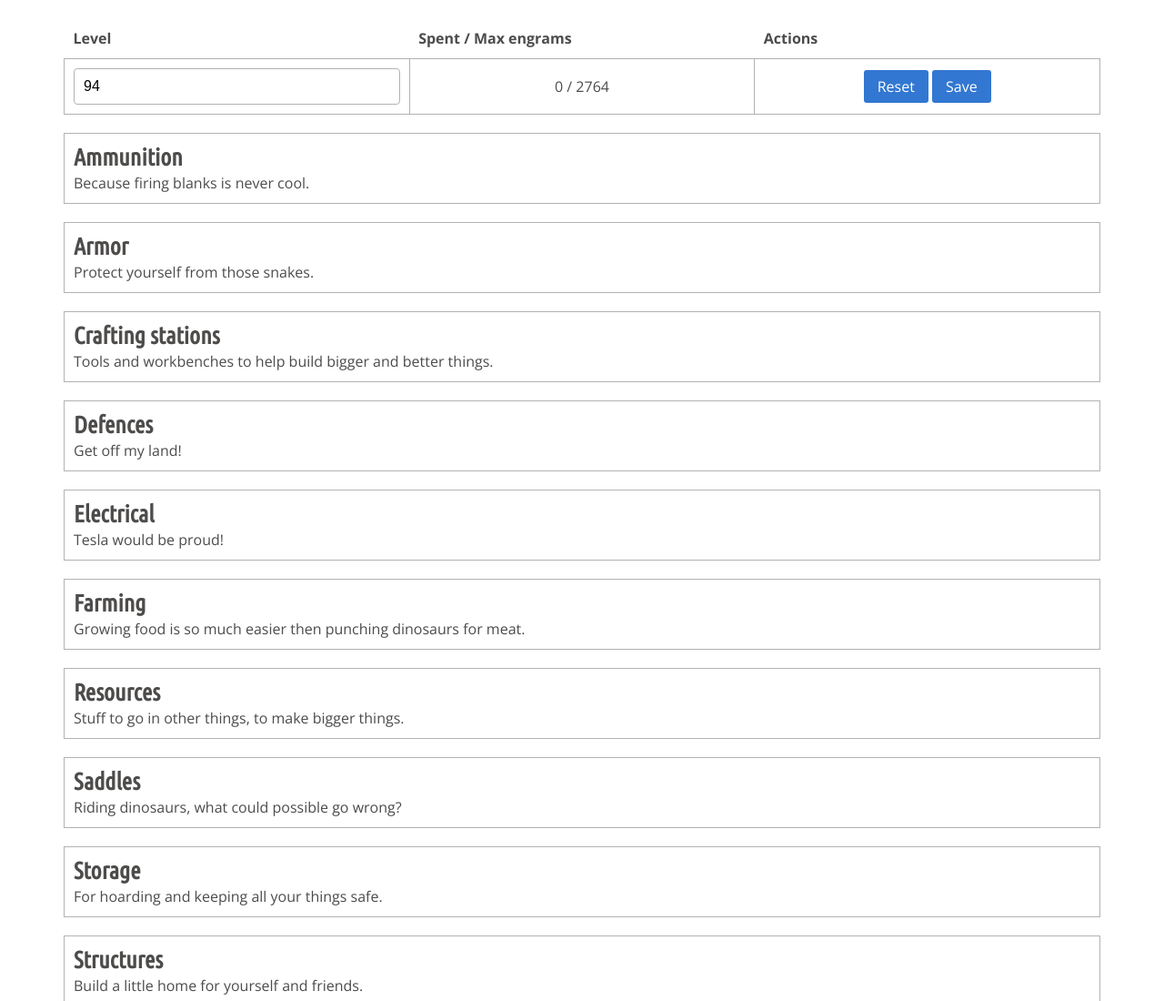
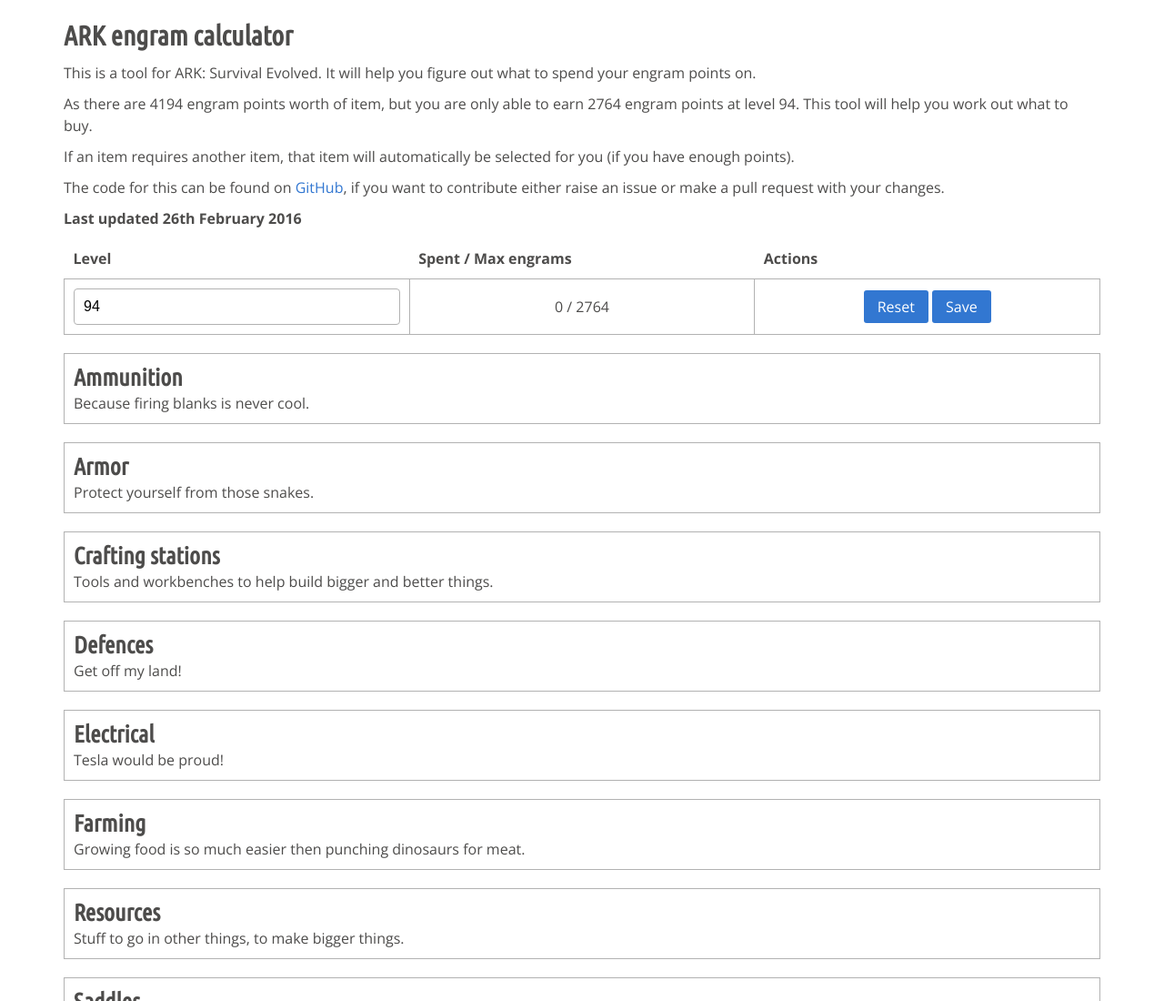
Before and after one commit to MartinBlackburn/ARK-skill-tree, a website: page index.html in a window 1280 px wide. Shown: the top 1100 px of the page at 91% size. Drawn offline with nearby package versions, Linux system fonts and the light colour scheme.

Commit message:
added text about the tool

```diff
--- a/assets/sass/layout/reset.scss
+++ b/assets/sass/layout/reset.scss
@@ -39,7 +39,7 @@ abbr[title], dfn[title] {
  * Typography
  */
 strong, mark, b {
-    font-weight: 400;
+    font-weight: 800;
     font-style: inherit;
 }
 
--- a/assets/sass/typography/headings.scss
+++ b/assets/sass/typography/headings.scss
@@ -10,7 +10,7 @@ h6, .h6 {
 }
 
 h1, .h1 {
-    margin-bottom: $spacing;
+    margin-bottom: $spacing/2;
 
     font-size: 30px;
     line-height: 38px;
--- a/assets/sass/typography/text.scss
+++ b/assets/sass/typography/text.scss
@@ -6,7 +6,7 @@ body {
 }
 
 p {
-    margin-bottom: $spacing;
+    margin-bottom: $spacing/2;
 }
 
 p:last-child {
--- a/index.html
+++ b/index.html
@@ -19,6 +19,18 @@
 
     <body>
         <div class="wrapper">
+            <h1>ARK engram calculator</h1>
+
+            <p>This is a tool for ARK: Survival Evolved. It will help you figure out what to spend your engram points on.</p>
+
+            <p>As there are 4194 engram points worth of item, but you are only able to earn 2764 engram points at level 94. This tool will help you work out what to buy.</p>
+
+            <p>If an item requires another item, that item will automatically be selected for you (if you have enough points).</p>
+
+            <p>The code for this can be found on <a href="https://github.com/MartinBlackburn/ARK-skill-tree">GitHub</a>, if you want to contribute either raise an issue or make a pull request with your changes.</p>
+
+            <p><strong>Last updated 26th February 2016</strong></p>
+
             <table class="player">
                 <tr>
                     <th>Level</th>
```
Also changed, not shown: assets/css/main.css, assets/css/main.min.css, 1 other file.
